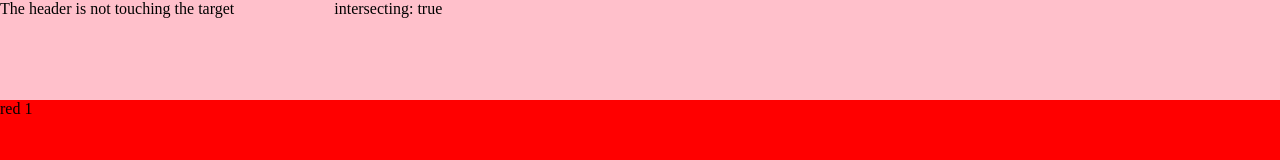
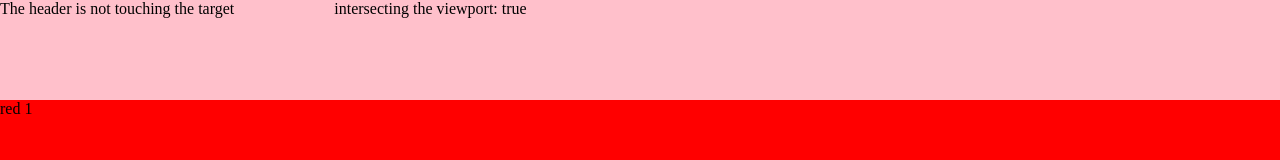
Before and after one commit to allan2/intersection-observer-example, a Next.js app: page / in a window 1280 px wide. Shown: the top 160 px of the page. Built offline with nearby package versions, Linux system fonts and the light colour scheme.

Commit message:
Add sandbox

```diff
--- a/package.json
+++ b/package.json
@@ -1,5 +1,5 @@
 {
-  "name": "intersection-observer-example",
+  "name": "react-intersection-observer-example",
   "version": "0.1.0",
   "private": true,
   "scripts": {
--- a/pages/index.tsx
+++ b/pages/index.tsx
@@ -81,7 +81,7 @@ const Homepage = () => {
       <header>
         {text}
         <span className="intersecting">
-          intersecting: {intersecting ? 'true' : 'false'}
+          intersecting the viewport: {intersecting ? 'true' : 'false'}
         </span>
       </header>
       <div className="red1">red 1</div>
```
Also changed, not shown: 1 other file (tests, documents, lock files or other folders).
